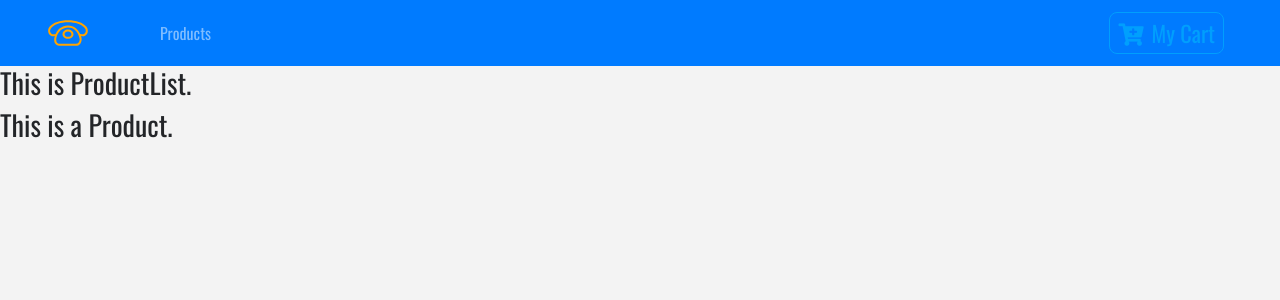
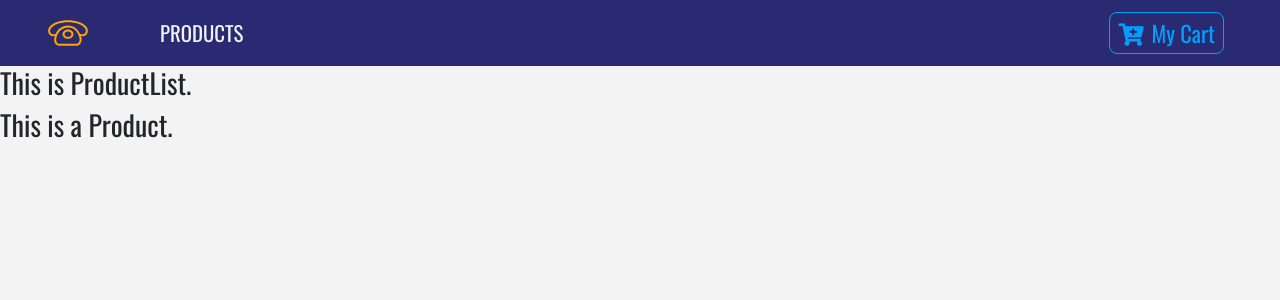
Before and after one commit to Christophorus3/store, a React (Create React App) app: page / in a window 1280 px wide. Shown: the top 300 px of the page. Built offline with nearby package versions, Linux system fonts and the light colour scheme.

Commit message:
styled navbar

```diff
--- a/src/components/Navbar.js
+++ b/src/components/Navbar.js
@@ -1,4 +1,5 @@
 import React, {Component} from 'react';
+import styled from 'styled-components';
 import {Link} from 'react-router-dom';
 import Button from './Button';
 
@@ -7,7 +8,7 @@
 class Navbar extends Component {
   render() {
     return (
-      <nav className="navbar navbar-expand-sm bg-primary navbar-dark px-sm-5">
+      <NavWrapper className="navbar navbar-expand-sm navbar-dark px-sm-5">
         {/*
         https://www.iconfinder.com/icons/1243689/call_phone_icon
         Creative Commons (Attribution 3.0 Unported);
@@ -30,9 +31,19 @@
             my cart
           </Button>
         </Link>
-      </nav>
+      </NavWrapper>
     );
   }
 }
 
+const NavWrapper = styled.nav`
+  background: var(--mainBlue);
+
+  .nav-link {
+    color: var(--mainWhite) !important;
+    font-size: 1.3rem;
+    text-transform: uppercase !important;
+  }
+`;
+
 export default Navbar;
```
